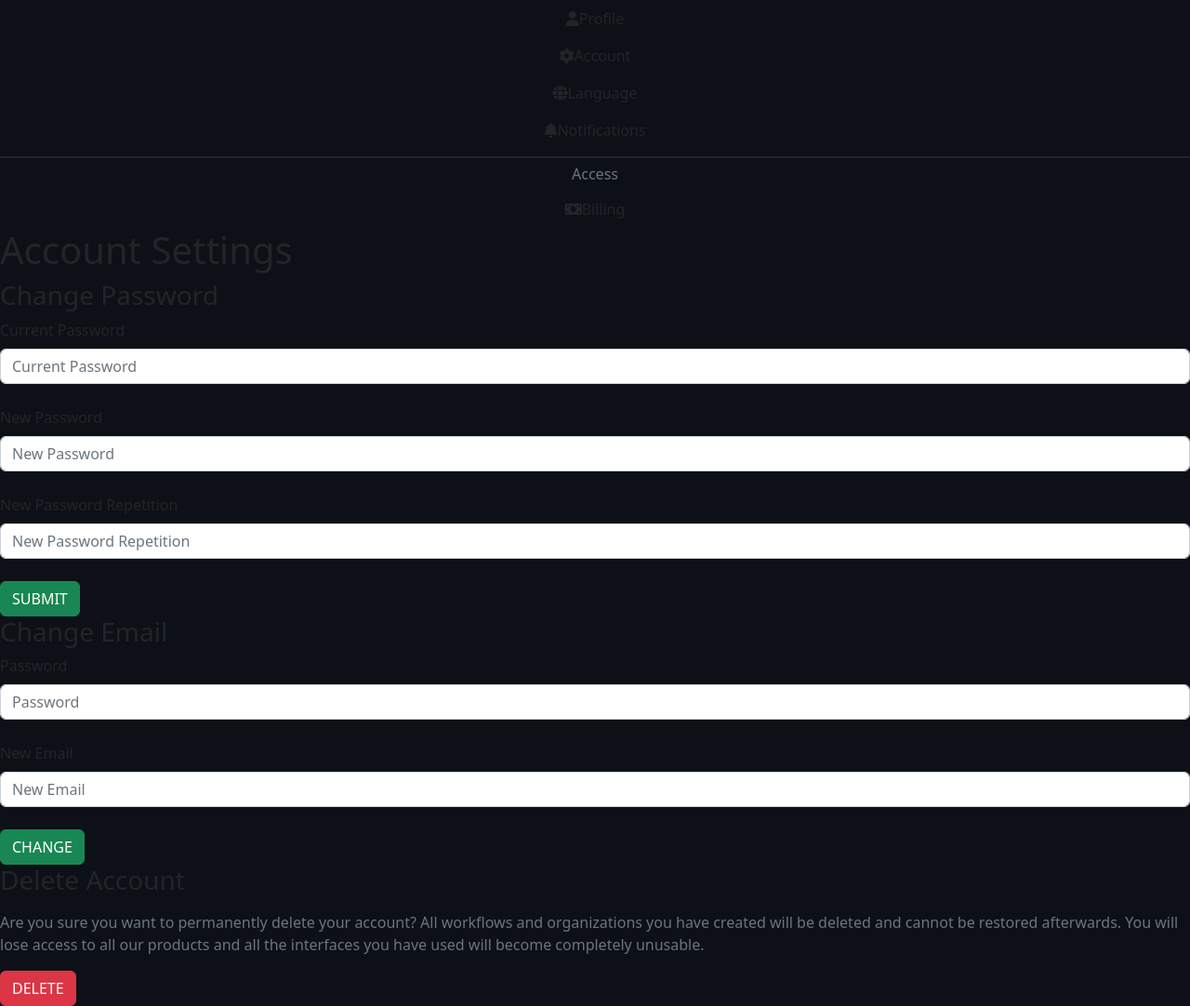
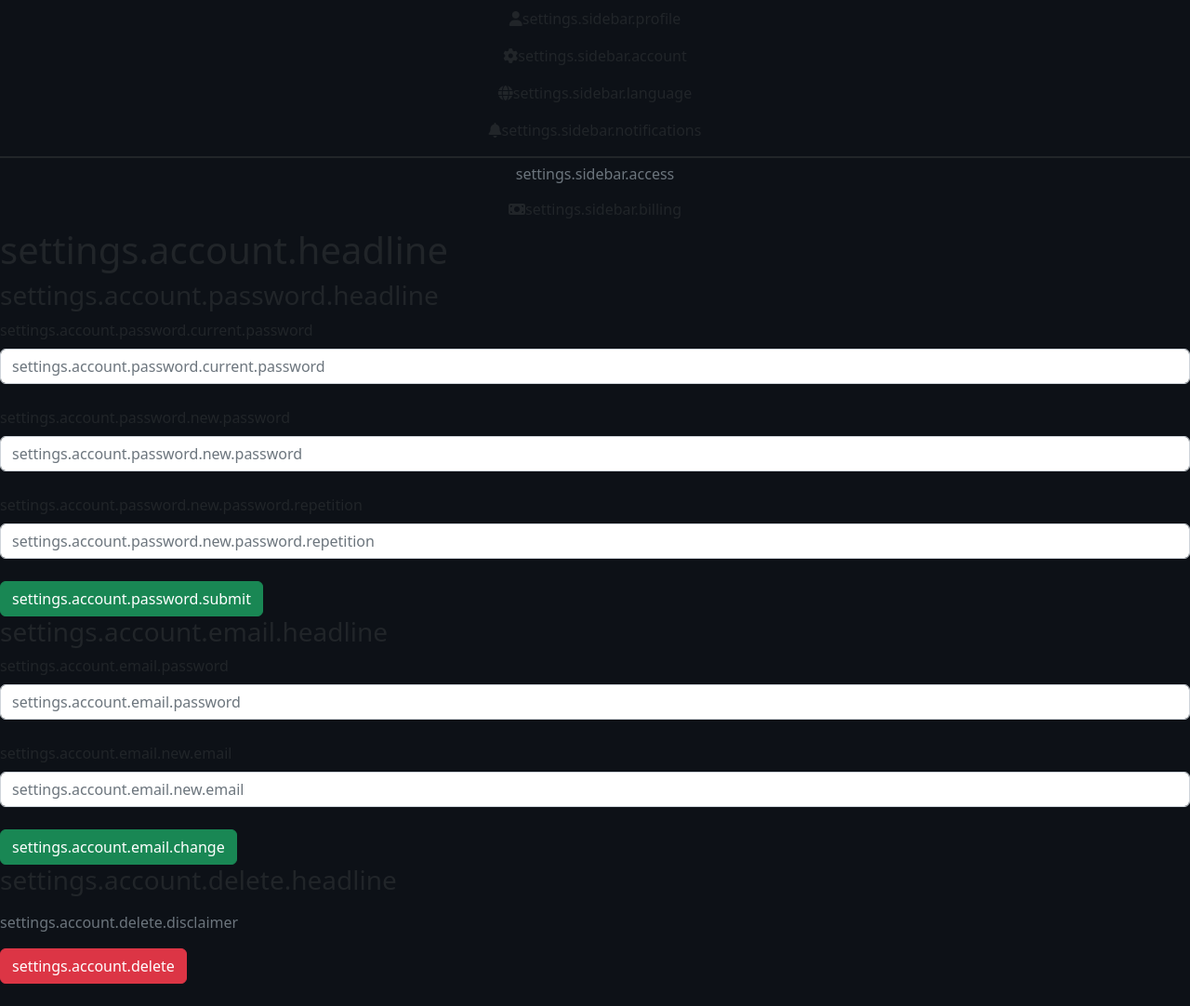
Before and after one commit to taskwolf-net/taskwolf-web, a Django app: template settings/templates/settings-account.html in a window 1280 px wide. Shown: the part 96-1178 px from the top of the page at 93% size. After the commit the page ends 1154 px from the top, so only its background shows below. Run offline with Django 4.2, Linux system fonts and the light colour scheme; the template is opened without the code that fills it, so the values that code supplies are empty; some libraries are stand-ins or nearby versions.

Commit message:
Implemented further translations

```diff
--- a/app/settings.py
+++ b/app/settings.py
@@ -11,7 +11,7 @@ BASE_DIR = os.path.dirname(os.path.dirname(os.path.abspath(__file__)))
 SECRET_KEY = '***REMOVED***'
 
 # SECURITY WARNING: don't run with debug turned on in production!
-DEBUG = False
+DEBUG = True
 
 ALLOWED_HOSTS = ['*']
 SECURE_CROSS_ORIGIN_OPENER_POLICY = None
--- a/settings/templates/settings-account.html
+++ b/settings/templates/settings-account.html
@@ -1,4 +1,5 @@
 {% load static %}
+{% load i18n %}
 <html lang="en">
   {% include 'templates/head.html' %}
   <body>
@@ -6,43 +7,43 @@
     <div class="settings-container">
       {% include 'templates/settings-sidebar.html' %}
       <div class="settings-content">
-        <h1 class="settings-headline">Account Settings</h1>
+        <h1 class="settings-headline">{% trans 'settings.account.headline' %}</h1>
         <div id="settings-account-password-container">
-          <h3 id="settings-account-password-headline">Change Password</h3>
+          <h3 id="settings-account-password-headline">{% trans 'settings.account.password.headline' %}</h3>
           <form>
             <div class="form-outline mb-4">
-              <label for="settings-account-current-password" class="form-label">Current Password</label>
-              <input id="settings-account-current-password" type="password" class="form-control" placeholder="Current Password">
+              <label for="settings-account-current-password" class="form-label">{% trans 'settings.account.password.current.password' %}</label>
+              <input id="settings-account-current-password" type="password" class="form-control" placeholder="{% trans 'settings.account.password.current.password' %}">
             </div>
             <div class="form-outline mb-4">
-              <label for="settings-account-new-password" class="form-label">New Password</label>
-              <input id="settings-account-new-password" type="password" class="form-control" placeholder="New Password">
+              <label for="settings-account-new-password" class="form-label">{% trans 'settings.account.password.new.password' %}</label>
+              <input id="settings-account-new-password" type="password" class="form-control" placeholder="{% trans 'settings.account.password.new.password' %}">
             </div>
             <div class="form-outline mb-4">
-              <label for="settings-account-new-password-repetition" class="form-label">New Password Repetition</label>
-              <input id="settings-account-new-password-repetition" type="password" class="form-control" placeholder="New Password Repetition">
+              <label for="settings-account-new-password-repetition" class="form-label">{% trans 'settings.account.password.new.password.repetition' %}</label>
+              <input id="settings-account-new-password-repetition" type="password" class="form-control" placeholder="{% trans 'settings.account.password.new.password.repetition' %}">
             </div>
           </form>
-          <button id="settings-account-password-button" type="button" class="btn btn-success">SUBMIT</button>
+          <button id="settings-account-password-button" type="button" class="btn btn-success">{% trans 'settings.account.password.submit' %}</button>
         </div>
         <div id="settings-account-email-container">
-          <h3 id="settings-account-email-headline">Change Email</h3>
+          <h3 id="settings-account-email-headline">{% trans 'settings.account.email.headline' %}</h3>
           <form>
             <div class="form-outline mb-4">
-              <label for="settings-account-password" class="form-label">Password</label>
-              <input id="settings-account-password" type="password" class="form-control" placeholder="Password">
+              <label for="settings-account-password" class="form-label">{% trans 'settings.account.email.password' %}</label>
+              <input id="settings-account-password" type="password" class="form-control" placeholder="{% trans 'settings.account.email.password' %}">
             </div>
             <div class="form-outline mb-4">
-              <label for="settings-account-email" class="form-label">New Email</label>
-              <input id="settings-account-email" type="email" class="form-control" placeholder="New Email">
+              <label for="settings-account-email" class="form-label">{% trans 'settings.account.email.new.email' %}</label>
+              <input id="settings-account-email" type="email" class="form-control" placeholder="{% trans 'settings.account.email.new.email' %}">
             </div>
           </form>
-          <button id="settings-account-email-button" type="button" class="btn btn-success">CHANGE</button>
+          <button id="settings-account-email-button" type="button" class="btn btn-success">{% trans 'settings.account.email.change' %}</button>
         </div>
         <div id="settings-account-delete-container">
-          <h3 id="settings-account-delete-headline">Delete Account</h3>
-          <p id="settings-account-delete-disclaimer" class="text-secondary my-3">Are you sure you want to permanently delete your account? All workflows and organizations you have created will be deleted and cannot be restored afterwards. You will lose access to all our products and all the interfaces you have used will become completely unusable.</p>
-          <button id="settings-account-delete-button" type="button" class="btn btn-danger">DELETE</button>
+          <h3 id="settings-account-delete-headline">{% trans 'settings.account.delete.headline' %}</h3>
+          <p id="settings-account-delete-disclaimer" class="text-secondary my-3">{% trans 'settings.account.delete.disclaimer' %}</p>
+          <button id="settings-account-delete-button" type="button" class="btn btn-danger">{% trans 'settings.account.delete' %}</button>
         </div>
       </div>
     </div>
@@ -60,7 +61,7 @@
     if (newPasswordElement.value !== newPasswordRepetitionElement.value) {
       newPasswordElement.value = "";
       newPasswordRepetitionElement.value = "";
-      swal("Failed!", "The two new passwords do not match. Please try again!", "error");
+      swal("{% trans 'settings.account.password.mismatch.title' %}", "{% trans 'settings.account.password.mismatch.body' %}", "error");
       return;
     }
     let request = new HttpRequest("https://api.taskwolf.net/settings/account/password/change/", "POST", [{key: "Content-Type", value: "application/json"},
@@ -68,9 +69,9 @@
     request.send(function (status, responseText) {
       var response = JSON.parse(responseText);
       if (response.success === false) {
-        swal("Failed!", "The password entered does not match the current one!", "error");
+        swal("{% trans 'settings.account.password.wrong.title' %}", "{% trans 'settings.account.password.wrong.body' %}", "error");
       } else {
-        swal("Changed!", "The password has been successfully changed!", "success");
+        swal("{% trans 'settings.account.password.successful.title' %}", "{% trans 'settings.account.password.successful.body' %}", "success");
       }
       currentPasswordElement.value = "";
       newPasswordElement.value = "";
@@ -90,12 +91,12 @@
       var response = JSON.parse(responseText);
       if (response.success === false) {
         if (response.errorCode === 1000) {
-          swal("Failed!", "The password entered does not match the current one!", "error");
+          swal("{% trans 'settings.account.email.wrong.password.title' %}", "{% trans 'settings.account.email.wrong.password.body' %}", "error");
         } else if (response.errorCode === 1001) {
-          swal("Failed!", "There is already an account with this email address!", "error");
+          swal("{% trans 'settings.account.email.exists.title' %}", "{% trans 'settings.account.email.exists.body' %}", "error");
         }
       } else {
-        swal("Changed!", "A change request was sent to the new email!", "success");
+        swal("{% trans 'settings.account.email.successful.title' %}", "{% trans 'settings.account.email.successful.body' %}", "success");
       }
       passwordElement.value = "";
       emailElement.value = "";
@@ -108,12 +109,12 @@
 
   function openAccountDeleteMenu() {
     swal({
-      title: "Delete Account?",
-      text: "Are you sure that you want to delete your account?",
+      title: "{% trans 'settings.account.delete.title' %}",
+      text: "{% trans 'settings.account.delete.body' %}",
       content: {
         element: "input",
         attributes: {
-          placeholder: "Type your password",
+          placeholder: "{% trans 'settings.account.delete.password' %}",
           type: "password",
         },
       },
@@ -129,9 +130,9 @@
           if (success === true) {
             Cookie.destroy("token");
             Cookie.destroy("taskwolf-organization-target");
-            swal("Deleted!", "You have successfully deleted your account. I hope to see you again soon!", "success").then(success => window.location.href = "/");
+            swal("{% trans 'settings.account.delete.successful.title' %}", "{% trans 'settings.account.delete.successful.body' %}", "success").then(success => window.location.href = "/");
           } else {
-            swal("Failed!", "The password entered does not match the current one!", "error");
+            swal("{% trans 'settings.account.delete.failed.title' %}", "{% trans 'settings.account.delete.failed.body' %}", "error");
           }
         });
       }
--- a/settings/templates/settings-language.html
+++ b/settings/templates/settings-language.html
@@ -7,8 +7,8 @@
     <div class="settings-container">
       {% include 'templates/settings-sidebar.html' %}
       <div class="settings-content">
-        <h1 class="settings-headline">Language Settings</h1>
-        <h3 id="settings-language-select-headline">Select your language</h3>
+        <h1 class="settings-headline">{% trans 'settings.language.headline' %}</h1>
+        <h3 id="settings-language-select-headline">{% trans 'settings.language.select' %}</h3>
         <div id="settings-language-container">
           <input id="settings-language-en" class="settings-language" src="{% static 'img/languages/en.png' %}" type="image"/>
           <input id="settings-language-de" class="settings-language" src="{% static 'img/languages/de.png' %}" type="image"/>
@@ -40,7 +40,7 @@
     let request = new HttpRequest("https://api.taskwolf.net/settings/language/change/", "POST", [{key: "Content-Type", value: "application/json"},
       {key: "Authorization", value: "Bearer " + Cookie.find("token")}], {language: code});
     request.send(function (status, responseText) {
-      swal("Changed!", "Language has been successfully changed!", "success").then(success => window.location.reload());
+      swal("{% trans 'settings.language.changed.title' %}", "{% trans 'settings.language.changed.body' %}", "success").then(success => window.location.reload());
     });
   }
 </script>
--- a/static/templates/settings-header.html
+++ b/static/templates/settings-header.html
@@ -1,4 +1,5 @@
 {% load static %}
+{% load i18n %}
 <nav class="navbar navbar-expand-sm navbar-dark bg-dark" id="navbar">
   <div class="container-fluid">
     <button class="navbar-toggler" type="button" data-bs-toggle="collapse" data-bs-target="#navbar-content"
@@ -14,10 +15,10 @@
           <img id="profile-picture" class="d-none">
         </button>
         <div class="dropdown-menu dropdown-menu-dark dropdown-menu-center" aria-labelledby="profile-button-wrapper">
-          <button class="dropdown-item" id="dashboard-button" type="button">Dashboard</button>
-          <button class="dropdown-item" id="settings-button" type="button">Settings</button>
+          <button class="dropdown-item" id="dashboard-button" type="button">{% trans 'settings.header.dashboard' %}</button>
+          <button class="dropdown-item" id="settings-button" type="button">{% trans 'settings.header.settings' %}</button>
           <div class="dropdown-divider"></div>
-          <button class="dropdown-item" id="logout-button" type="button">Log out</button>
+          <button class="dropdown-item" id="logout-button" type="button">{% trans 'settings.header.logout' %}</button>
         </div>
       </div>
     </div>
--- a/static/templates/settings-sidebar.html
+++ b/static/templates/settings-sidebar.html
@@ -1,23 +1,24 @@
 {% load static %}
+{% load i18n %}
 <div id="sidebar">
   <div id="sidebar-content">
     <ul class="navbar-nav ml-auto d-flex align-items-center">
       <li class="sidebar-item">
-        <a href="/settings/profile/" class="sidebar-link nav-link {% if request.path == '/settings/profile/' %}sidebar-active{% endif %}" aria-current="page"><i class="sidebar-icon fa fa-user" aria-hidden="true"></i>Profile</a>
+        <a href="/settings/profile/" class="sidebar-link nav-link {% if request.path == '/settings/profile/' %}sidebar-active{% endif %}" aria-current="page"><i class="sidebar-icon fa fa-user" aria-hidden="true"></i>{% trans 'settings.sidebar.profile' %}</a>
       </li>
       <li class="sidebar-item">
-        <a href="/settings/account/" class="sidebar-link nav-link {% if request.path == '/settings/account/' %}sidebar-active{% endif %}" aria-current="page"><i class="sidebar-icon fa fa-gear" aria-hidden="true"></i>Account</a>
+        <a href="/settings/account/" class="sidebar-link nav-link {% if request.path == '/settings/account/' %}sidebar-active{% endif %}" aria-current="page"><i class="sidebar-icon fa fa-gear" aria-hidden="true"></i>{% trans 'settings.sidebar.account' %}</a>
       </li>
       <li class="sidebar-item">
-        <a href="/settings/language/" class="sidebar-link nav-link {% if request.path == '/settings/language/' %}sidebar-active{% endif %}" aria-current="page"><i class="sidebar-icon fa fa-globe" aria-hidden="true"></i>Language</a>
+        <a href="/settings/language/" class="sidebar-link nav-link {% if request.path == '/settings/language/' %}sidebar-active{% endif %}" aria-current="page"><i class="sidebar-icon fa fa-globe" aria-hidden="true"></i>{% trans 'settings.sidebar.language' %}</a>
       </li>
       <li class="sidebar-item">
-        <a href="/settings/notifications/" class="sidebar-link nav-link {% if request.path == '/settings/notifications/' %}sidebar-active{% endif %}" aria-current="page"><i class="sidebar-icon fa fa-bell" aria-hidden="true"></i>Notifications</a>
+        <a href="/settings/notifications/" class="sidebar-link nav-link {% if request.path == '/settings/notifications/' %}sidebar-active{% endif %}" aria-current="page"><i class="sidebar-icon fa fa-bell" aria-hidden="true"></i>{% trans 'settings.sidebar.notifications' %}</a>
       </li>
       <li class="border border-1 border-top border-dark my-2 w-100"></li>
-      <h6 class="sidebar-section text-secondary">Access</h6>
+      <h6 class="sidebar-section text-secondary">{% trans 'settings.sidebar.access' %}</h6>
       <li class="sidebar-item">
-        <a href="/settings/billing/" class="sidebar-link nav-link {% if request.path == '/settings/billing/' %}sidebar-active{% endif %}" aria-current="page"><i class="sidebar-icon fa fa-money-bill" aria-hidden="true"></i>Billing</a>
+        <a href="/settings/billing/" class="sidebar-link nav-link {% if request.path == '/settings/billing/' %}sidebar-active{% endif %}" aria-current="page"><i class="sidebar-icon fa fa-money-bill" aria-hidden="true"></i>{% trans 'settings.sidebar.billing' %}</a>
       </li>
     </ul>
   </div>
```
Also changed, not shown: settings/templates/settings-profile.html (+9 -8 lines), static/templates/product-header.html (+4 -3 lines), static/templates/product-sidebar.html (+7 -6 lines), locale/de/LC_MESSAGES/django.po, locale/en/LC_MESSAGES/django.po.
